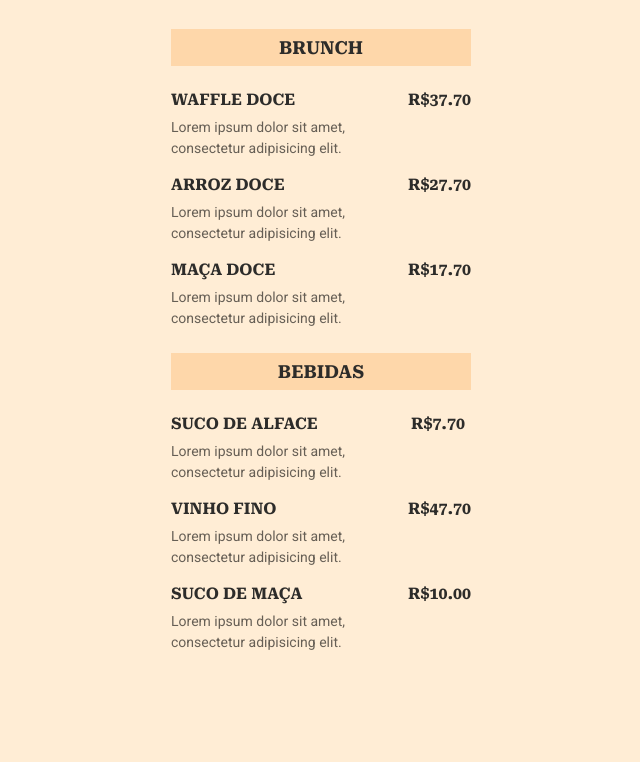
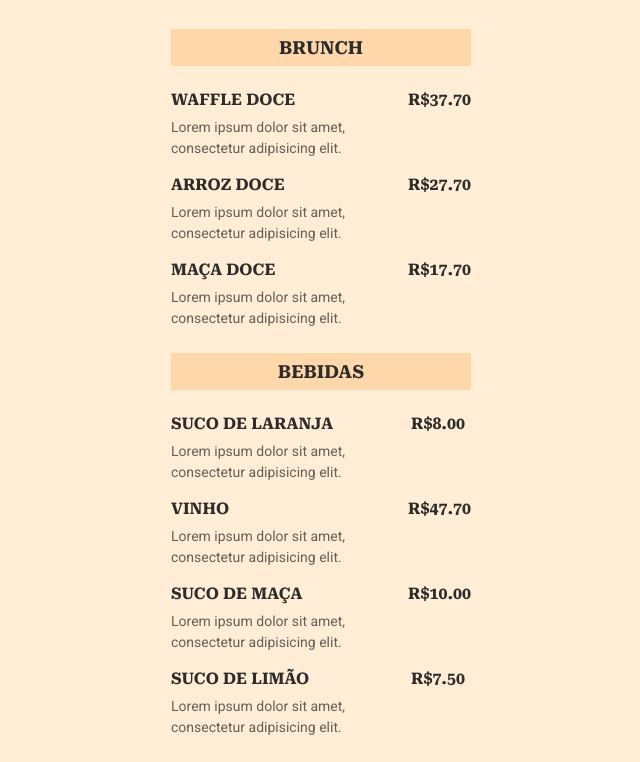
Before and after one commit to rborgesleal/Cardapio, a plain HTML site: page index.html in a window 1280 px wide. Shown: the part 88-850 px from the top of the page, without its empty margins (319-959 px from the left). Before the commit the page ends 800 px from the top, so only its background shows below. Drawn offline with Linux system fonts and the light colour scheme.

Commit message:
Atualizado seção bebidas

```diff
--- a/index.html
+++ b/index.html
@@ -69,19 +69,19 @@
     <ul>
       <li>
         <div class="details">
-          <h3>SUCO DE ALFACE</h3>
+          <h3>SUCO DE LARANJA</h3>
           <p class="description">
             Lorem ipsum dolor sit amet, consectetur adipisicing elit.
           </p>
         </div>
         <strong class="price">
-          R$7.70
+          R$8.00
         </strong>
       </li>
 
       <li>
         <div class="details">
-          <h3>VINHO FINO</h3>
+          <h3>VINHO</h3>
           <p class="description">
             Lorem ipsum dolor sit amet, consectetur adipisicing elit.
           </p>
@@ -103,6 +103,18 @@
         </strong>
       </li>
 
+      <li>
+        <div class="details">
+          <h3>SUCO DE LIMÃO</h3>
+          <p class="description">
+            Lorem ipsum dolor sit amet, consectetur adipisicing elit.
+          </p>
+        </div>
+        <strong class="price">
+          R$7.50
+        </strong>
+      </li>
+
     </ul>
   </section>
 
```
